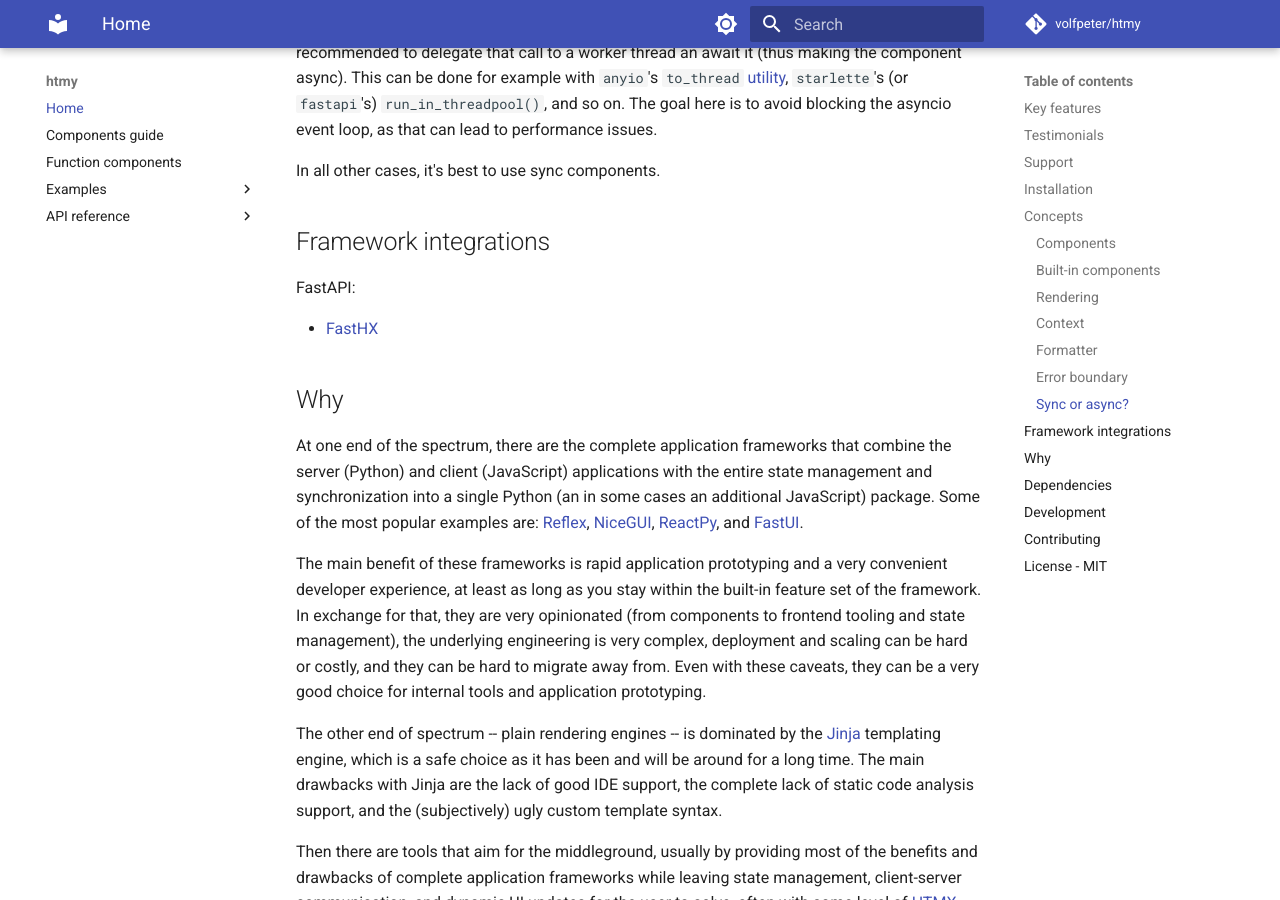
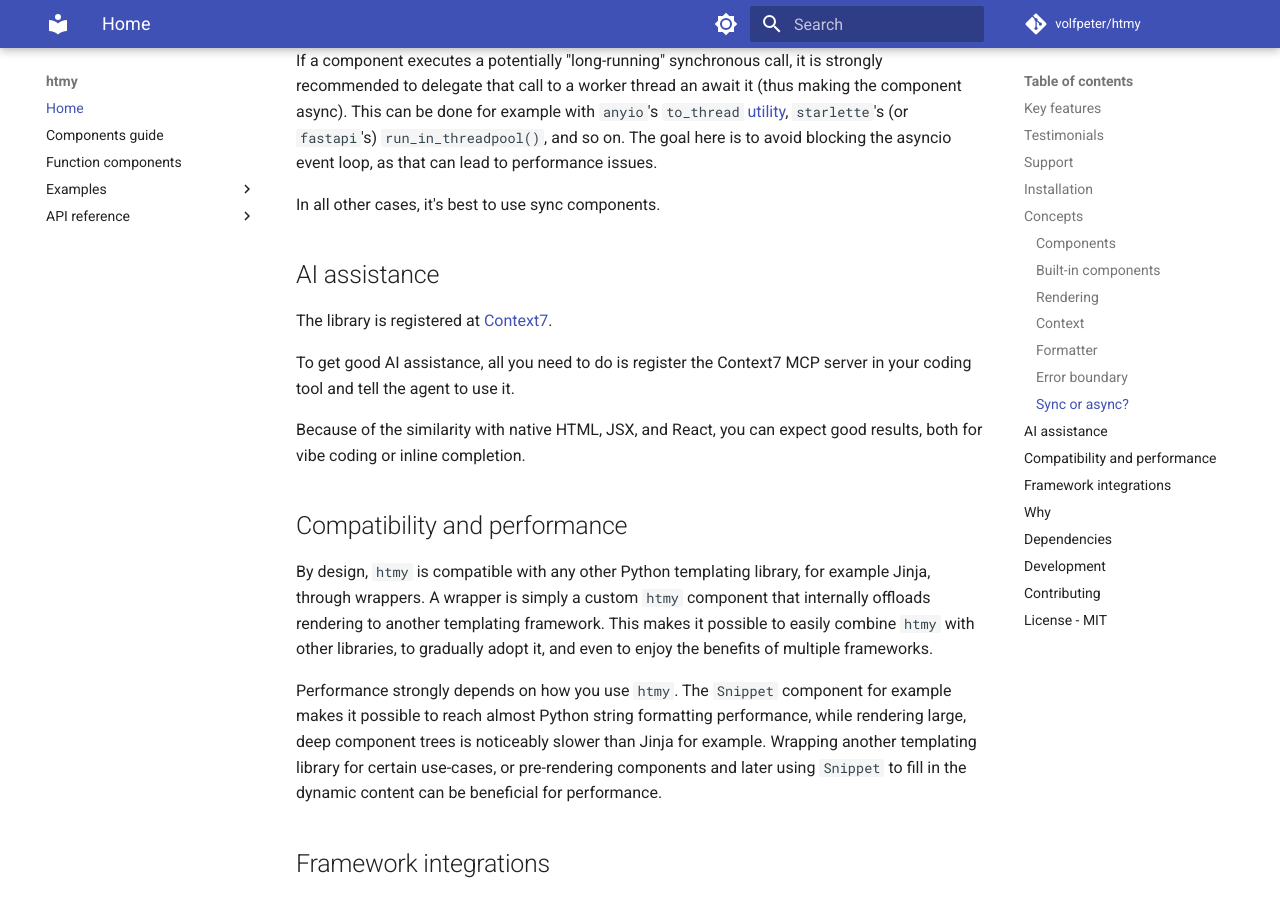
Before and after one commit to volfpeter/htmy, an MkDocs documentation site: the page built from docs/index.md, in a window 1280 px wide and 900 px high, scrolled down 8010 px. Built offline with MkDocs 1.6.1 and Material for MkDocs 9.7.7, drawn with Linux system fonts in a browser that asks for light colours; comment, search, counter and statistics services are not loaded; some of the changed text lies outside the part shown.

Commit message:
docs: add some notes on AI assistance, compability with other templating (#85)
frameworks, and performance

```diff
--- a/docs/index.md
+++ b/docs/index.md
@@ -15,7 +15,7 @@
 
 ## Key features
 
-- **Async**-first, to let you make the best use of [modern async tools](https://github.com/timofurrer/awesome-asyncio).
+- **Async**-first, to let you make the best use of modern async tools.
 - **Powerful**, React-like **context support**, so you can avoid prop-drilling.
 - Sync and async **function components** with **decorator syntax**.
 - All baseline **HTML** tags built-in.
@@ -26,6 +26,7 @@
 - **Unopinionated**: use the backend, CSS, and JS frameworks of your choice, the way you want to use them.
 - Everything is **easily customizable**, from the rendering engine to components, formatting and context management.
 - Automatic and customizable **property-name conversion** from snake case to kebab case.
+- **Compatible** with any other templating library through wrappers.
 - **Fully-typed**.
 
 ## Testimonials
@@ -302,6 +303,20 @@
 
 In all other cases, it's best to use sync components.
 
+## AI assistance
+
+The library is registered at [Context7](https://context7.com/volfpeter).
+
+To get good AI assistance, all you need to do is register the Context7 MCP server in your coding tool and tell the agent to use it.
+
+Because of the similarity with native HTML, JSX, and React, you can expect good results, both for vibe coding or inline completion.
+
+## Compatibility and performance
+
+By design, `htmy` is compatible with any other Python templating library, for example Jinja, through wrappers. A wrapper is simply a custom `htmy` component that internally offloads rendering to another templating framework. This makes it possible to easily combine `htmy` with other libraries, to gradually adopt it, and even to enjoy the benefits of multiple frameworks.
+
+Performance strongly depends on how you use `htmy`. The `Snippet` component for example makes it possible to reach almost Python string formatting performance, while rendering large, deep component trees is noticeably slower than Jinja for example. Wrapping another templating library for certain use-cases, or pre-rendering components and later using `Snippet` to fill in the dynamic content can be beneficial for performance.
+
 ## Framework integrations
 
 FastAPI:
```
Also changed, not shown: README.md (+17 -1 lines).
